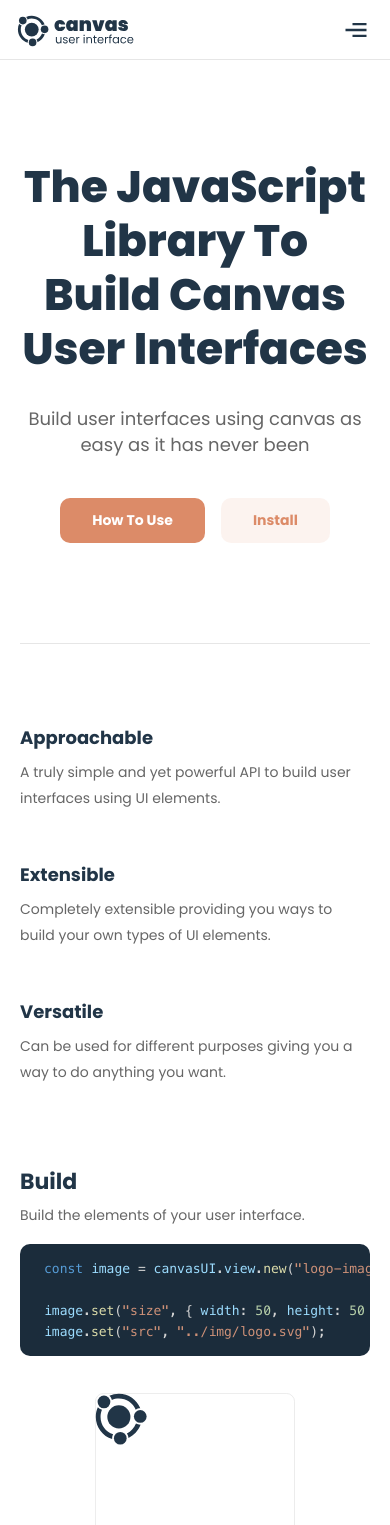
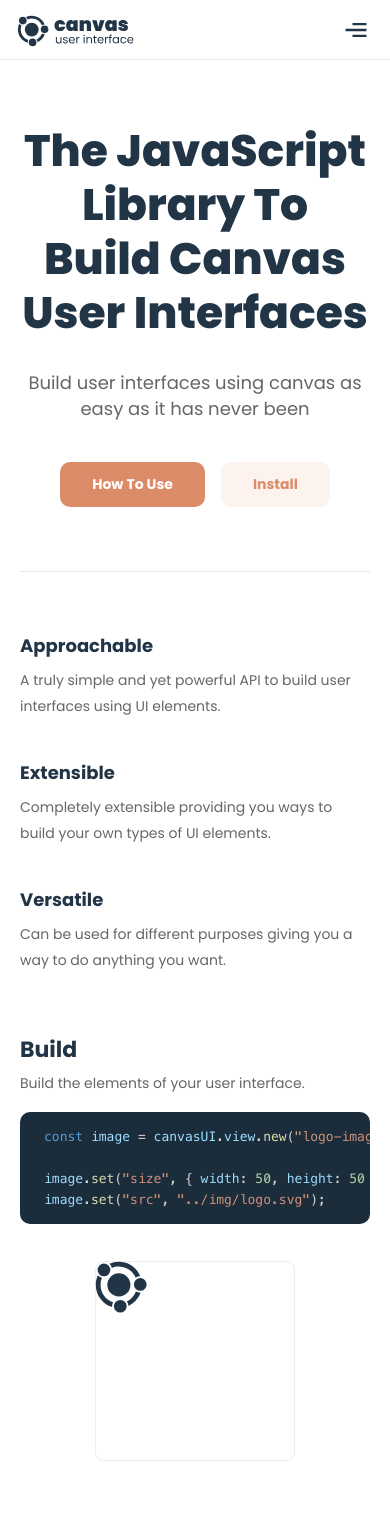
Before and after one commit to martiserra99/canvas-user-interface-docs, a Next.js app: page / in a window 390 px wide. Shown: the top 1525 px of the page. Built offline with nearby package versions, Linux system fonts and the light colour scheme.

Commit message:
Improve home page design responsive

```diff
--- a/src/pages/home/components/features/features.module.scss
+++ b/src/pages/home/components/features/features.module.scss
@@ -1,14 +1,19 @@
 @use "styles/variables" as *;
 
 .features {
-  margin-top: 8rem;
-  margin-bottom: 8rem;
+  margin-top: 6rem;
+  margin-bottom: 6rem;
   display: flex;
   flex-direction: column;
-  gap: 5rem;
+  gap: 4rem;
   max-width: 42rem;
   margin-left: auto;
   margin-right: auto;
+
+  @media (min-width: 31.25em /* 500px */) {
+    margin-top: 8rem;
+    margin-bottom: 8rem;
+  }
 
   @media (min-width: 40.625em /* 650px */) {
     flex-direction: row;
--- a/src/pages/home/components/hero/hero.module.scss
+++ b/src/pages/home/components/hero/hero.module.scss
@@ -1,9 +1,14 @@
 @use "styles/variables" as *;
 
 .hero {
-  padding-top: 10rem;
-  padding-bottom: 10rem;
+  padding-top: 6.4rem;
+  padding-bottom: 6.4rem;
   border-bottom: 1px solid $color-divider;
+
+  @media (min-width: 31.25em /* 500px */) {
+    padding-top: 10rem;
+    padding-bottom: 10rem;
+  }
 
   @media (min-width: 62.5em /* 1000px */) {
     padding-top: 20rem;
```
